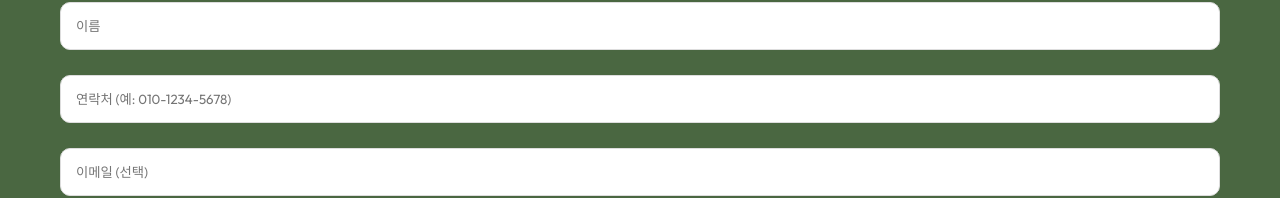
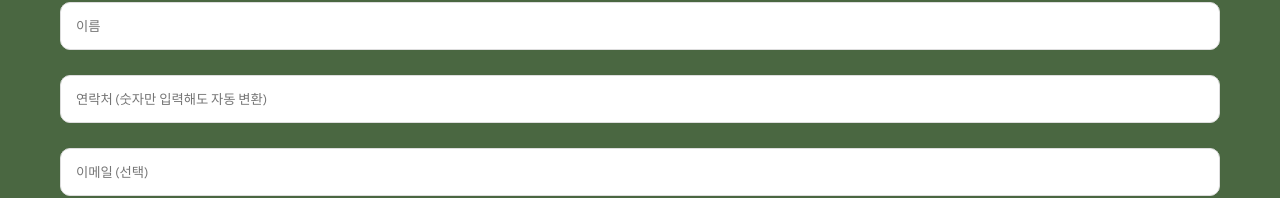
Before and after one commit to hpeerage/joykinder, a React (Vite) app: page / in a window 1280 px wide. Shown: the part 9583-9781 px from the top of the page. Built offline with nearby package versions, Linux system fonts and the light colour scheme; a web font is replaced by a local one.

Commit message:
Auto-format phone number input and remove strict pattern validation

```diff
--- a/src/components/Contact.jsx
+++ b/src/components/Contact.jsx
@@ -4,6 +4,36 @@ import useStore from '../store/useStore';
 const Contact = () => {
   const { addInquiry, content } = useStore();
   const [isSubmitting, setIsSubmitting] = useState(false);
+  const [phone, setPhone] = useState('');
+
+  const handlePhoneChange = (e) => {
+    let value = e.target.value.replace(/[^0-9]/g, '');
+    let formatted = '';
+
+    if (value.length < 4) {
+      formatted = value;
+    } else if (value.length < 7) {
+      if (value.startsWith('02')) {
+        formatted = value.substr(0, 2) + '-' + value.substr(2);
+      } else {
+        formatted = value.substr(0, 3) + '-' + value.substr(3);
+      }
+    } else if (value.length < 11) {
+      if (value.startsWith('02')) {
+        if (value.length < 10) {
+          formatted = value.substr(0, 2) + '-' + value.substr(2, 3) + '-' + value.substr(5);
+        } else {
+          formatted = value.substr(0, 2) + '-' + value.substr(2, 4) + '-' + value.substr(6);
+        }
+      } else {
+        formatted = value.substr(0, 3) + '-' + value.substr(3, 3) + '-' + value.substr(6);
+      }
+    } else {
+      formatted = value.substr(0, 3) + '-' + value.substr(3, 4) + '-' + value.substr(7, 4);
+    }
+
+    setPhone(formatted);
+  };
 
   const handleSubmit = (e) => {
     e.preventDefault();
@@ -20,6 +50,7 @@ const Contact = () => {
       addInquiry(formData);
       alert('상담 신청이 접수되었습니다. 조이킨더에서 곧 연락드리겠습니다!');
       setIsSubmitting(false);
+      setPhone('');
       e.target.reset();
     }, 1000);
   };
@@ -43,9 +74,14 @@ const Contact = () => {
                 <input type="text" placeholder="이름" required disabled={isSubmitting} />
               </div>
               <div className="form-group">
-                <input type="tel" placeholder="연락처 (예: 010-1234-5678)"
-                  pattern="[0-9]{2,3}-[0-9]{3,4}-[0-9]{4}"
-                  required disabled={isSubmitting} />
+                <input
+                  type="tel"
+                  placeholder="연락처 (숫자만 입력해도 자동 변환)"
+                  value={phone}
+                  onChange={handlePhoneChange}
+                  required
+                  disabled={isSubmitting}
+                />
               </div>
               <div className="form-group">
                 <input type="email" placeholder="이메일 (선택)" disabled={isSubmitting} />
```
